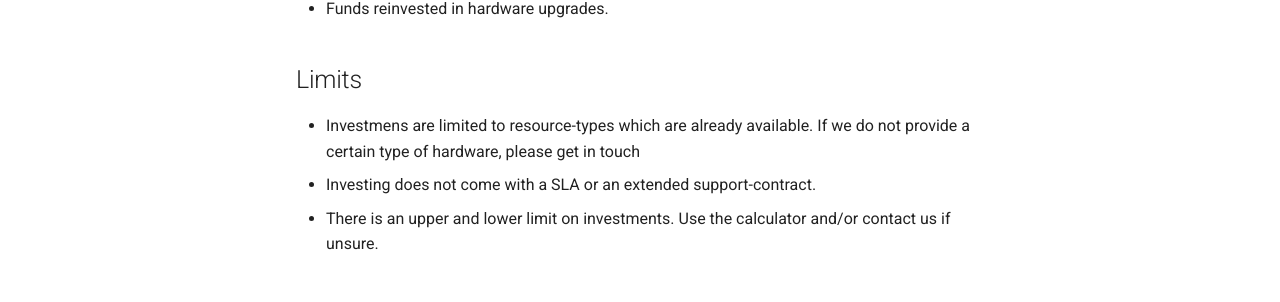
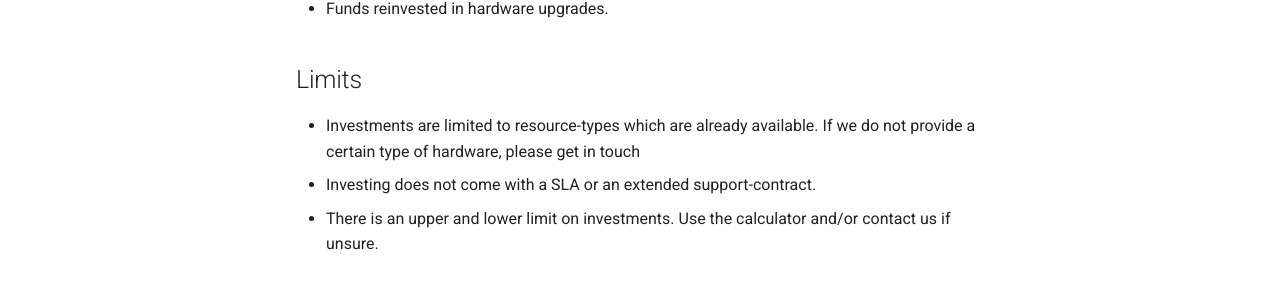
Before and after one commit to hpc-unibe-ch/hpc-unibe-ch.github.io, an MkDocs documentation site: the page built from docs/costs/investments.md, in a window 1280 px wide and 1154 px high. Shown: the part 637-939 px from the top of the window. Built offline with MkDocs 1.6.1 and Material for MkDocs 9.7.7, drawn with Linux system fonts in a browser that asks for light colours; comment, search, counter and statistics services are not loaded.

Commit message:
Update docs/costs/investments.md
Co-authored-by: Copilot <175728472+Copilot@users.noreply.github.com>

```diff
--- a/docs/costs/investments.md
+++ b/docs/costs/investments.md
@@ -13,7 +13,7 @@ All other costs to run and maintain the invested hardware, including power, cool
 - Funds reinvested in hardware upgrades.
 
 ## Limits
-- Investmens are limited to resource-types which are already available. If we do not provide a certain type of hardware, please get in touch
+- Investments are limited to resource-types which are already available. If we do not provide a certain type of hardware, please get in touch
 - Investing does not come with a SLA or an extended support-contract.
 - There is an upper and lower limit on investments. Use the calculator and/or contact us if unsure.
 
```
